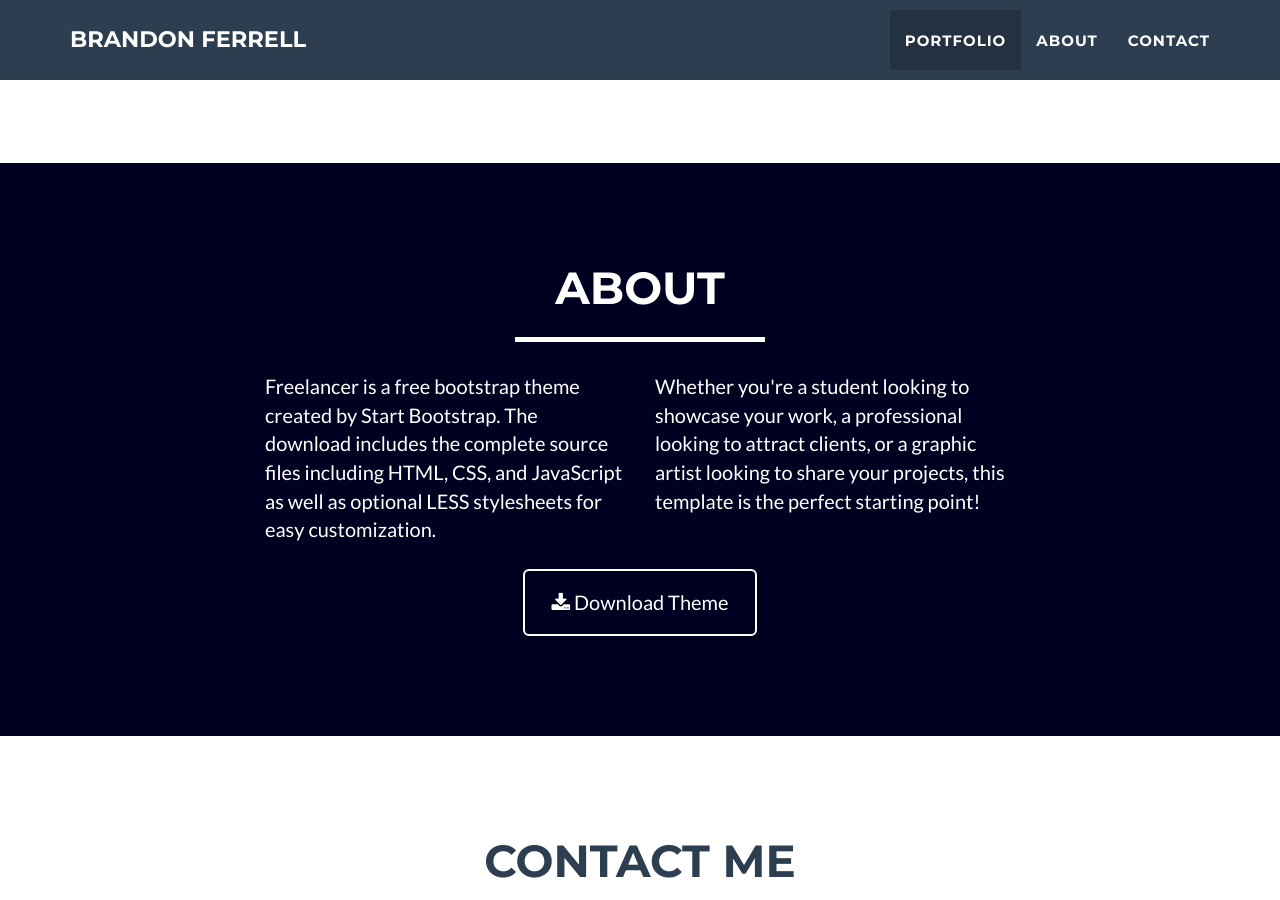
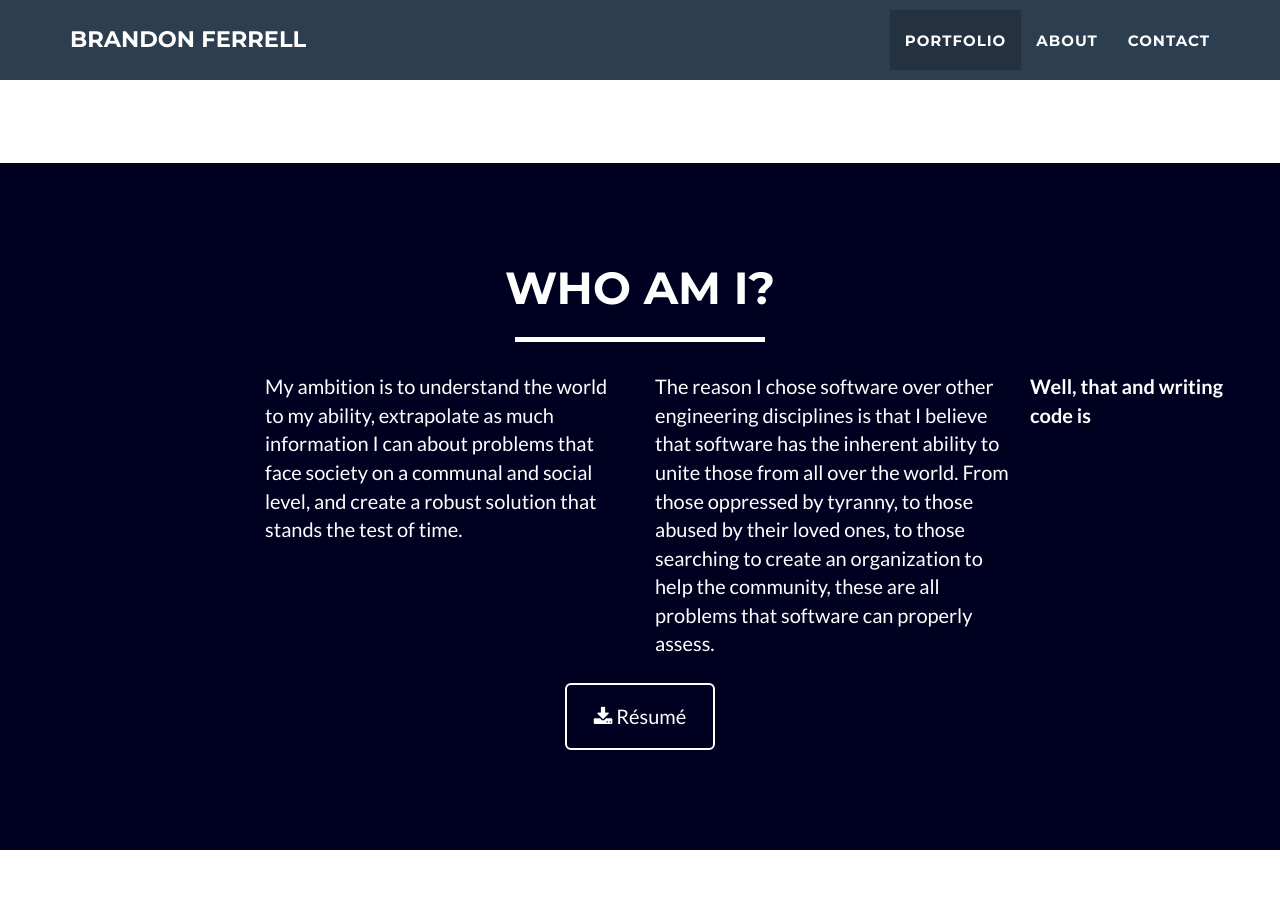
Before and after one commit to brandonbryan12/brandonbryan12.github.io, a Jekyll site: the page built from index.html, in a window 1280 px wide and 900 px high, scrolled down 1571 px. Built offline with Jekyll 4.4.1, drawn with Linux system fonts in a browser that asks for light colours.

Commit message:
about me

```diff
--- a/_includes/about.html
+++ b/_includes/about.html
@@ -3,20 +3,21 @@
         <div class="container">
             <div class="row">
                 <div class="col-lg-12 text-center">
-                    <h2>About</h2>
+                    <h2>Who Am I?</h2>
                     <hr class="star-light">
                 </div>
             </div>
             <div class="row">
                 <div class="col-lg-4 col-lg-offset-2">
-                    <p>Freelancer is a free bootstrap theme created by Start Bootstrap. The download includes the complete source files including HTML, CSS, and JavaScript as well as optional LESS stylesheets for easy customization.</p>
+                    <p>My ambition is to understand the world to my ability, extrapolate as much information I can about problems that face society on a communal and social level, and create a robust solution that stands the test of time.</p>
                 </div>
                 <div class="col-lg-4">
-                    <p>Whether you're a student looking to showcase your work, a professional looking to attract clients, or a graphic artist looking to share your projects, this template is the perfect starting point! </p>
+                    <p>The reason I chose software over other engineering disciplines is that I believe that software has the inherent ability to unite those from all over the world. From those oppressed by tyranny, to those abused by their loved ones, to those searching to create an organization to help the community, these are all problems that software can properly assess.</p>
                 </div>
+                <div><p><strong>Well, that and writing code is </strong></p></div>
                 <div class="col-lg-8 col-lg-offset-2 text-center">
                     <a href="#" class="btn btn-lg btn-outline">
-                        <i class="fa fa-download"></i> Download Theme
+                        <i class="fa fa-download"></i> Résumé
                     </a>
                 </div>
             </div>
```
